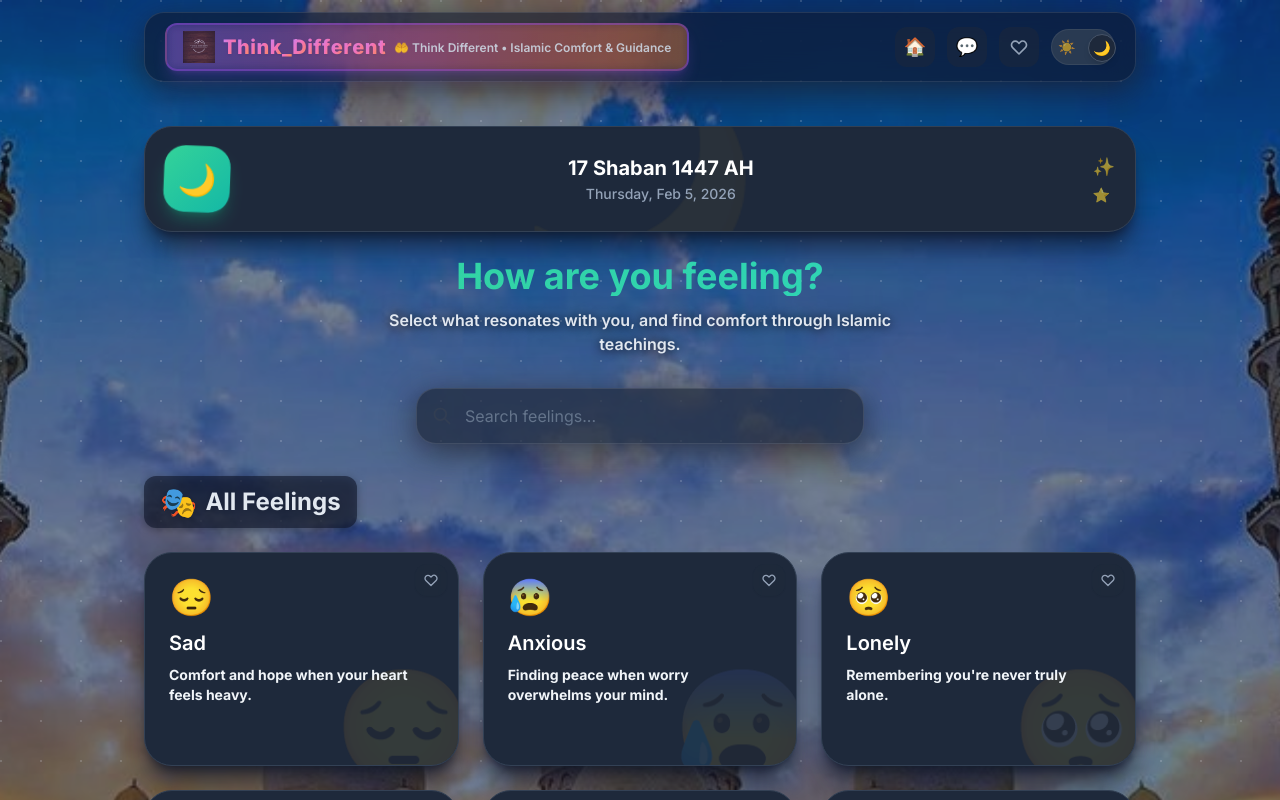
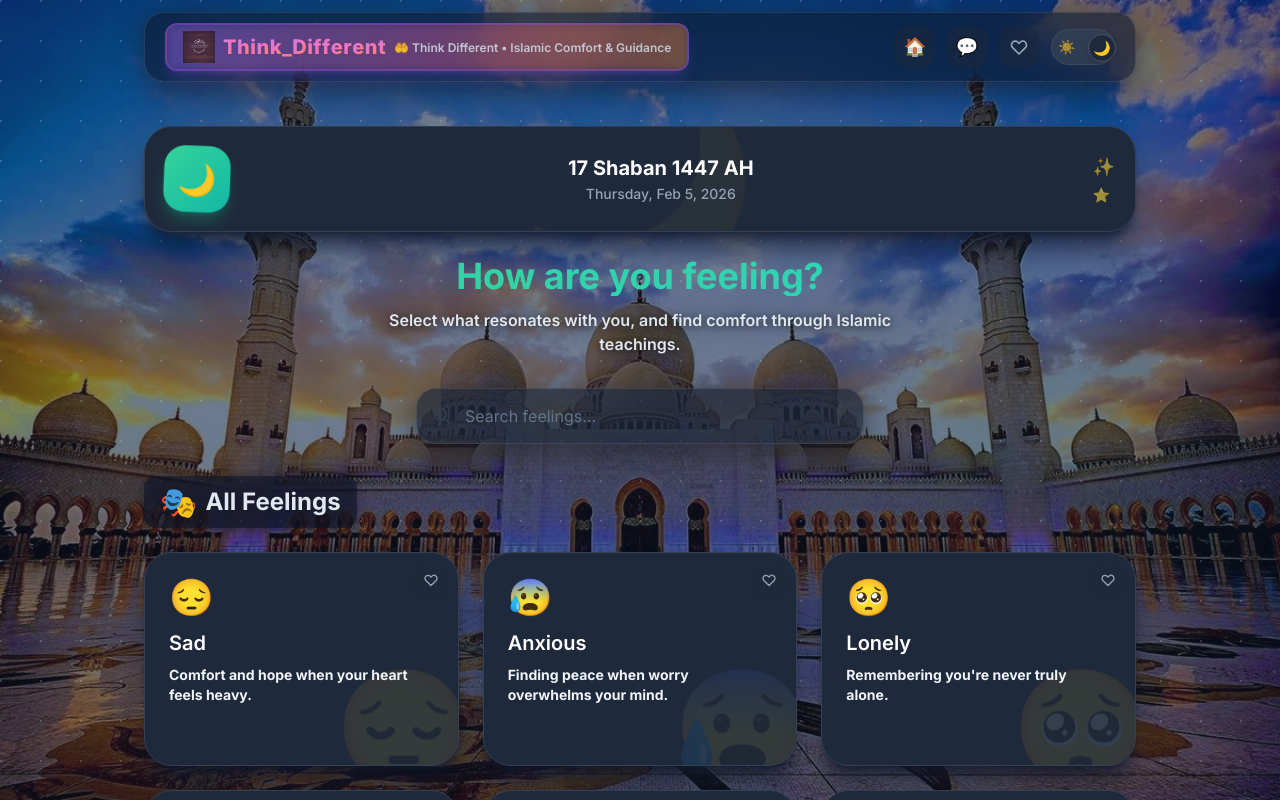
Before and after one commit to Fathir2001/verses, a Next.js app: page /feelings in a window 1280 px wide. Shown: the top 800 px of the page. Built offline with nearby package versions, Linux system fonts and the light colour scheme.

Commit message:
Revert "Develop (#6)"
This reverts commit 6ae34a2494422c071e0f5e38facdef572c8738d1.

```diff
--- a/app/globals.css
+++ b/app/globals.css
@@ -16,15 +16,6 @@
     /* Smooth scrolling */
     html {
         scroll-behavior: smooth;
-        /* Optimize scroll performance */
-        overflow-x: hidden;
-        overflow-y: scroll;
-    }
-
-    * {
-        /* Prevent layout shifts during animations */
-        -webkit-font-smoothing: antialiased;
-        -moz-osx-font-smoothing: grayscale;
     }
 
     /* Respect reduced motion */
@@ -73,11 +64,6 @@
     /* Base body styles */
     body {
         @apply bg-gradient-to-br from-emerald-50 via-teal-50 to-cyan-50 dark:from-slate-950 dark:via-slate-900 dark:to-slate-950 text-slate-700 dark:text-slate-200 transition-colors duration-300;
-        /* GPU acceleration for smoother scrolling */
-        -webkit-overflow-scrolling: touch;
-        transform: translateZ(0);
-        backface-visibility: hidden;
-        perspective: 1000px;
     }
 }
 
--- a/next.config.js
+++ b/next.config.js
@@ -1,18 +1,8 @@
 /** @type {import('next').NextConfig} */
 const nextConfig = {
-  reactStrictMode: true,
-  swcMinify: true,
   images: {
     unoptimized: true,
   },
-  compiler: {
-    removeConsole: process.env.NODE_ENV === "production",
-  },
-  // Optimize performance
-  poweredByHeader: false,
-  compress: true,
-  // Reduce JavaScript execution time
-  productionBrowserSourceMaps: false,
 };
 
 module.exports = nextConfig;
```
Also changed, not shown: 1 other file (tests, documents, lock files or other folders).
